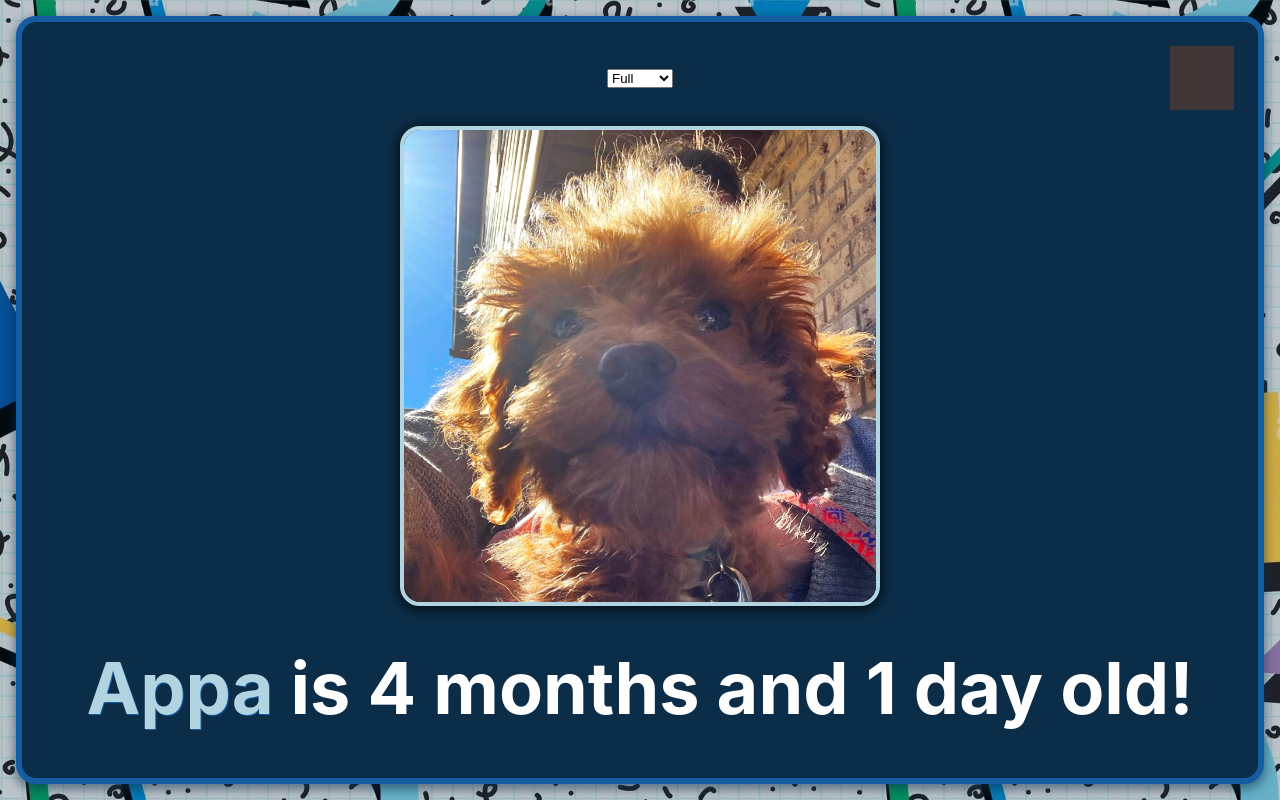
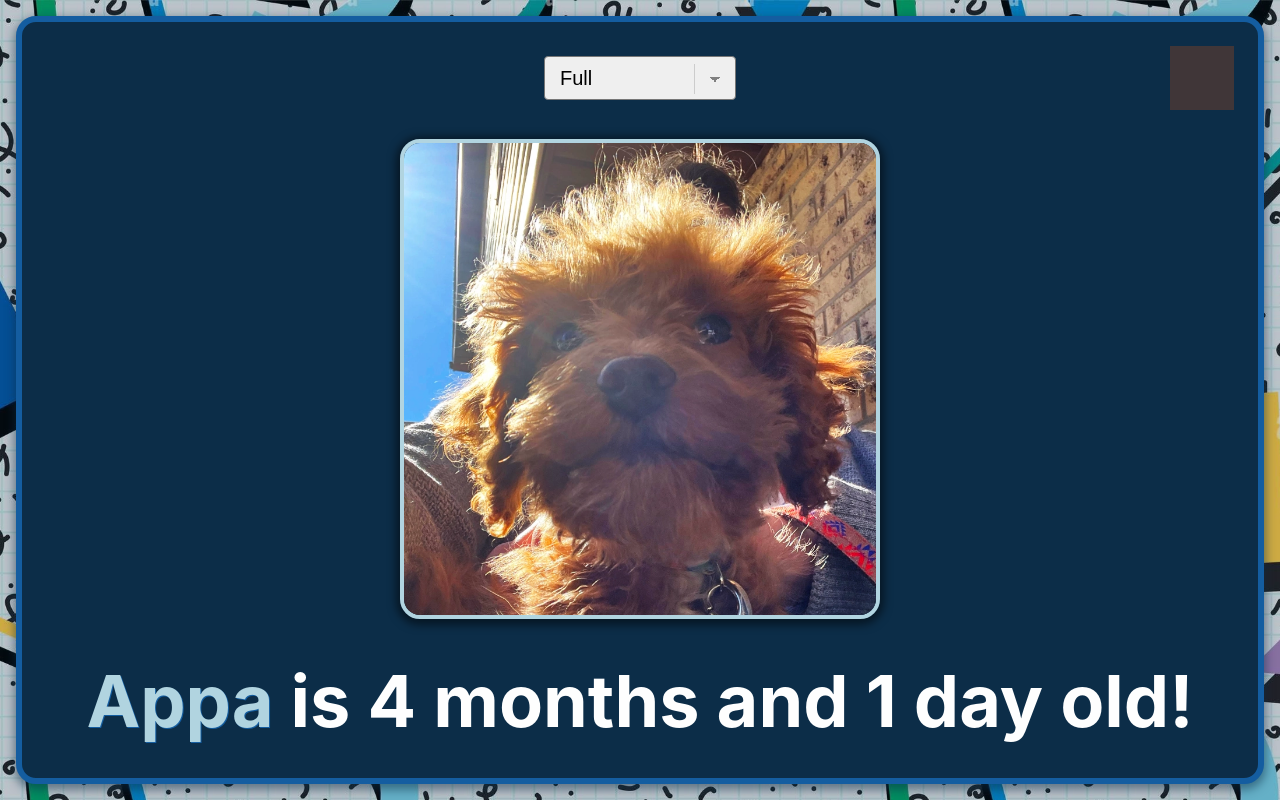
Before and after one commit to joshdelgado/appa-the-dog, a React (Create React App) app: page / in a window 1280 px wide. Built offline with nearby package versions, Linux system fonts and the light colour scheme; grey boxes are pictures that could not be loaded.

Commit message:
Better styles for select

```diff
--- a/src/App.tsx
+++ b/src/App.tsx
@@ -28,7 +28,7 @@ export default function App() {
 		<div className="app" style={{ backgroundImage: `url(${background})` }}>
 			<div className="app__inner">
 				<main className={`app__content ${isPartyTime ? 'app__content--party-time' : ''}`}>
-					<select onChange={handleSelect}>
+					<select className="app__select" onChange={handleSelect}>
 						{ageOptions.map((option) => (
 							<option value={option.value}>{option.label}</option>
 						))}
@@ -44,15 +44,16 @@ export default function App() {
 
 function setAgeOptions(): SelectOption[] {
 	let ageOptions: SelectOption[] = [
-		new SelectOption('Full', DisplayOptions.FULL),
-		new SelectOption('Days', DisplayOptions.DAY),
-		new SelectOption('Weeks', DisplayOptions.WEEK),
-		new SelectOption('Months', DisplayOptions.MONTH)
+		new SelectOption('Full', DisplayOptions.FULL)
 	];
 
 	if (new Date().getTime() - new Date(APPA_BIRTHDAY).getTime() >= MS_IN_DAY * DAYS_IN_YEAR) {
 		ageOptions.push(new SelectOption('Years', DisplayOptions.YEAR));
 	}
 
+	ageOptions.push(new SelectOption('Months', DisplayOptions.MONTH));
+	ageOptions.push(new SelectOption('Weeks', DisplayOptions.WEEK));
+	ageOptions.push(new SelectOption('Days', DisplayOptions.DAY));
+
 	return ageOptions;
 }
--- a/src/assets/App.scss
+++ b/src/assets/App.scss
@@ -92,6 +92,28 @@
 		@media(max-width: 1024px) {
 			right: calc(50% - 2rem);
 		}
+	}
+
+	&__select {
+		appearance: none;
+		width: 12rem;
+		border-radius: 4px;
+		font-size: 1.25rem;
+		padding: 0.5em 3.5em 0.5em 0.75em;
+		cursor: pointer;
+		background-image:
+			linear-gradient(45deg, transparent 50%, gray 50%),
+			linear-gradient(135deg, gray 50%, transparent 50%),
+			linear-gradient(to right, #ccc, #ccc);
+		background-position:
+			calc(100% - 20px) calc(1em),
+			calc(100% - 15px) calc(1em),
+			calc(100% - 2em) 0.35em;
+		background-size:
+			5px 5px,
+			5px 5px,
+			1px 1.5em;
+		background-repeat: no-repeat;
 	}
 }
 
```
